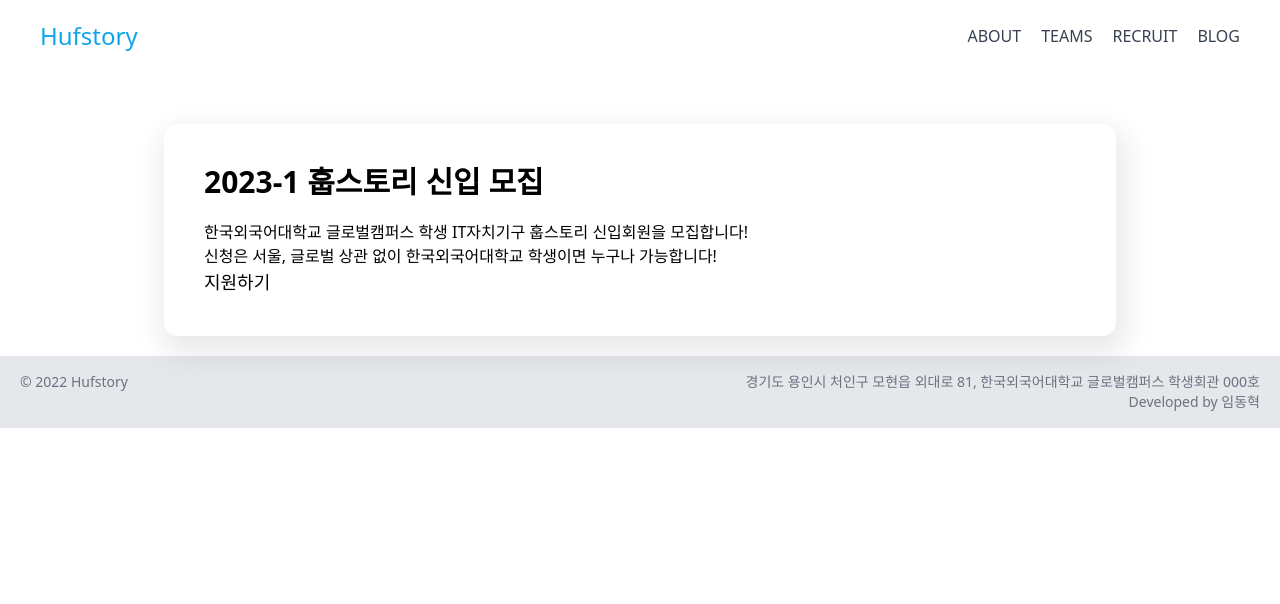
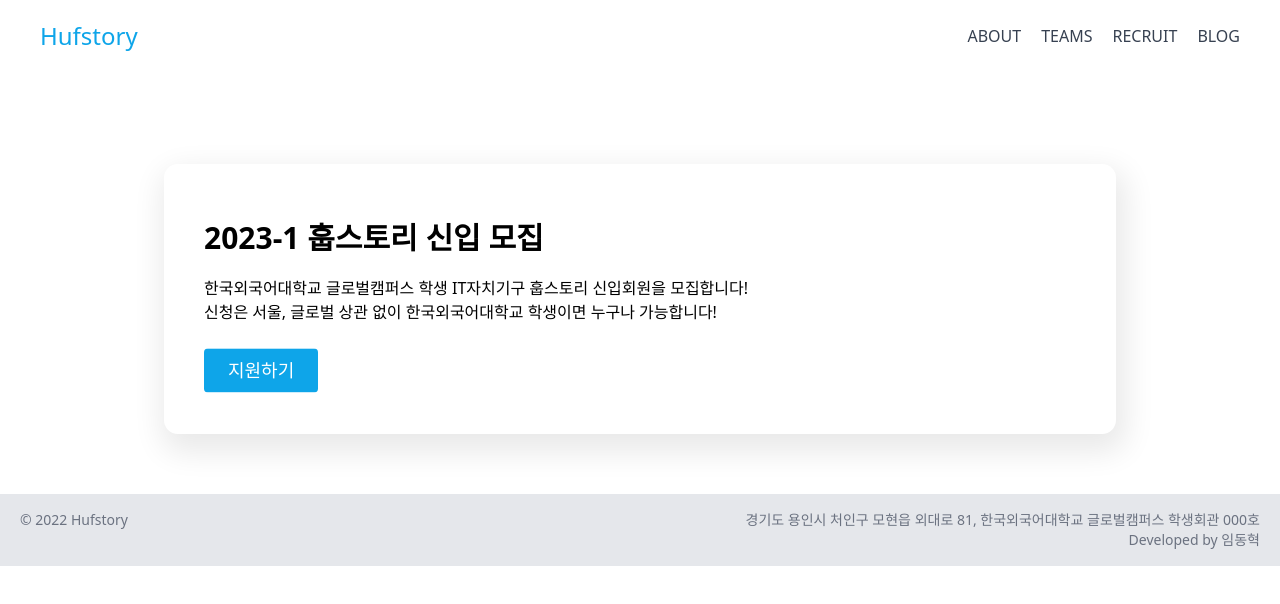
Before and after one commit to hufstory/HUFSTORY_WEB_FrontEnd, a React (Create React App) app in the folder hufstory/: page /recruit in a window 1280 px wide. Shown: the top 604 px of the page. Built offline with nearby package versions, Linux system fonts and the light colour scheme.

Commit message:
Style: CSS

```diff
--- a/hufstory/src/styles/styles.css
+++ b/hufstory/src/styles/styles.css
@@ -656,16 +656,40 @@ video {
   margin-left: 2.5rem;
 }
 
-.mt-20 {
-  margin-top: 5rem;
+.mt-10 {
+  margin-top: 2.5rem;
+}
+
+.mb-10 {
+  margin-bottom: 2.5rem;
 }
 
 .mb-5 {
   margin-bottom: 1.25rem;
 }
 
-.mb-2 {
-  margin-bottom: 0.5rem;
+.mt-1 {
+  margin-top: 0.25rem;
+}
+
+.mb-6 {
+  margin-bottom: 1.5rem;
+}
+
+.mt-4 {
+  margin-top: 1rem;
+}
+
+.mr-auto {
+  margin-right: auto;
+}
+
+.mt-\[2px\] {
+  margin-top: 2px;
+}
+
+.mb-1 {
+  margin-bottom: 0.25rem;
 }
 
 .block {
@@ -678,6 +702,10 @@ video {
 
 .flex {
   display: flex;
+}
+
+.inline-flex {
+  display: inline-flex;
 }
 
 .h-px {
@@ -696,6 +724,43 @@ video {
   width: 20rem;
 }
 
+@-webkit-keyframes bounce {
+  0%, 100% {
+    -webkit-transform: translateY(-25%);
+            transform: translateY(-25%);
+    -webkit-animation-timing-function: cubic-bezier(0.8,0,1,1);
+            animation-timing-function: cubic-bezier(0.8,0,1,1);
+  }
+
+  50% {
+    -webkit-transform: none;
+            transform: none;
+    -webkit-animation-timing-function: cubic-bezier(0,0,0.2,1);
+            animation-timing-function: cubic-bezier(0,0,0.2,1);
+  }
+}
+
+@keyframes bounce {
+  0%, 100% {
+    -webkit-transform: translateY(-25%);
+            transform: translateY(-25%);
+    -webkit-animation-timing-function: cubic-bezier(0.8,0,1,1);
+            animation-timing-function: cubic-bezier(0.8,0,1,1);
+  }
+
+  50% {
+    -webkit-transform: none;
+            transform: none;
+    -webkit-animation-timing-function: cubic-bezier(0,0,0.2,1);
+            animation-timing-function: cubic-bezier(0,0,0.2,1);
+  }
+}
+
+.animate-bounce {
+  -webkit-animation: bounce 1s infinite;
+          animation: bounce 1s infinite;
+}
+
 .flex-col {
   flex-direction: column;
 }
@@ -708,6 +773,10 @@ video {
   flex-wrap: nowrap;
 }
 
+.place-content-center {
+  place-content: center;
+}
+
 .items-center {
   align-items: center;
 }
@@ -718,6 +787,23 @@ video {
 
 .rounded-\[14px\] {
   border-radius: 14px;
+}
+
+.rounded {
+  border-radius: 0.25rem;
+}
+
+.border-0 {
+  border-width: 0px;
+}
+
+.border-b-2 {
+  border-bottom-width: 2px;
+}
+
+.border-indigo-400 {
+  --tw-border-opacity: 1;
+  border-color: rgb(129 140 248 / var(--tw-border-opacity));
 }
 
 .bg-gray-200 {
@@ -734,6 +820,11 @@ video {
   background-color: transparent;
 }
 
+.bg-sky-500 {
+  --tw-bg-opacity: 1;
+  background-color: rgb(14 165 233 / var(--tw-bg-opacity));
+}
+
 .p-5 {
   padding: 1.25rem;
 }
@@ -745,6 +836,21 @@ video {
 .px-5 {
   padding-left: 1.25rem;
   padding-right: 1.25rem;
+}
+
+.py-2 {
+  padding-top: 0.5rem;
+  padding-bottom: 0.5rem;
+}
+
+.px-6 {
+  padding-left: 1.5rem;
+  padding-right: 1.5rem;
+}
+
+.px-8 {
+  padding-left: 2rem;
+  padding-right: 2rem;
 }
 
 .pt-4 {
@@ -784,12 +890,21 @@ video {
   line-height: 1.75rem;
 }
 
+.text-xs {
+  font-size: 0.75rem;
+  line-height: 1rem;
+}
+
 .font-medium {
   font-weight: 500;
 }
 
 .font-bold {
   font-weight: 700;
+}
+
+.tracking-widest {
+  letter-spacing: 0.1em;
 }
 
 .text-gray-700 {
@@ -817,6 +932,16 @@ video {
   color: rgb(0 0 0 / var(--tw-text-opacity));
 }
 
+.text-white {
+  --tw-text-opacity: 1;
+  color: rgb(255 255 255 / var(--tw-text-opacity));
+}
+
+.text-gray-600 {
+  --tw-text-opacity: 1;
+  color: rgb(75 85 99 / var(--tw-text-opacity));
+}
+
 .shadow-default {
   --tw-shadow: 4px 12px 30px 6px rgba(0, 0, 0, 0.09);
   --tw-shadow-colored: 4px 12px 30px 6px var(--tw-shadow-color);
@@ -840,9 +965,24 @@ video {
           transform: translate(var(--tw-translate-x), var(--tw-translate-y)) rotate(var(--tw-rotate)) skewX(var(--tw-skew-x)) skewY(var(--tw-skew-y)) scaleX(var(--tw-scale-x)) scaleY(var(--tw-scale-y));
 }
 
+.hover\:border-indigo-600:hover {
+  --tw-border-opacity: 1;
+  border-color: rgb(79 70 229 / var(--tw-border-opacity));
+}
+
+.hover\:bg-sky-600:hover {
+  --tw-bg-opacity: 1;
+  background-color: rgb(2 132 199 / var(--tw-bg-opacity));
+}
+
 .hover\:text-gray-900:hover {
   --tw-text-opacity: 1;
   color: rgb(17 24 39 / var(--tw-text-opacity));
+}
+
+.hover\:text-indigo-600:hover {
+  --tw-text-opacity: 1;
+  color: rgb(79 70 229 / var(--tw-text-opacity));
 }
 
 @media (min-width: 640px) {
@@ -864,6 +1004,11 @@ video {
 
   .sm\:text-left {
     text-align: left;
+  }
+
+  .sm\:text-3xl {
+    font-size: 1.875rem;
+    line-height: 2.25rem;
   }
 }
 
@@ -890,3 +1035,13 @@ video {
     padding-bottom: 1.25rem;
   }
 }
+
+@media (min-width: 1024px) {
+  .lg\:flex {
+    display: flex;
+  }
+
+  .lg\:flex-row {
+    flex-direction: row;
+  }
+}
```
